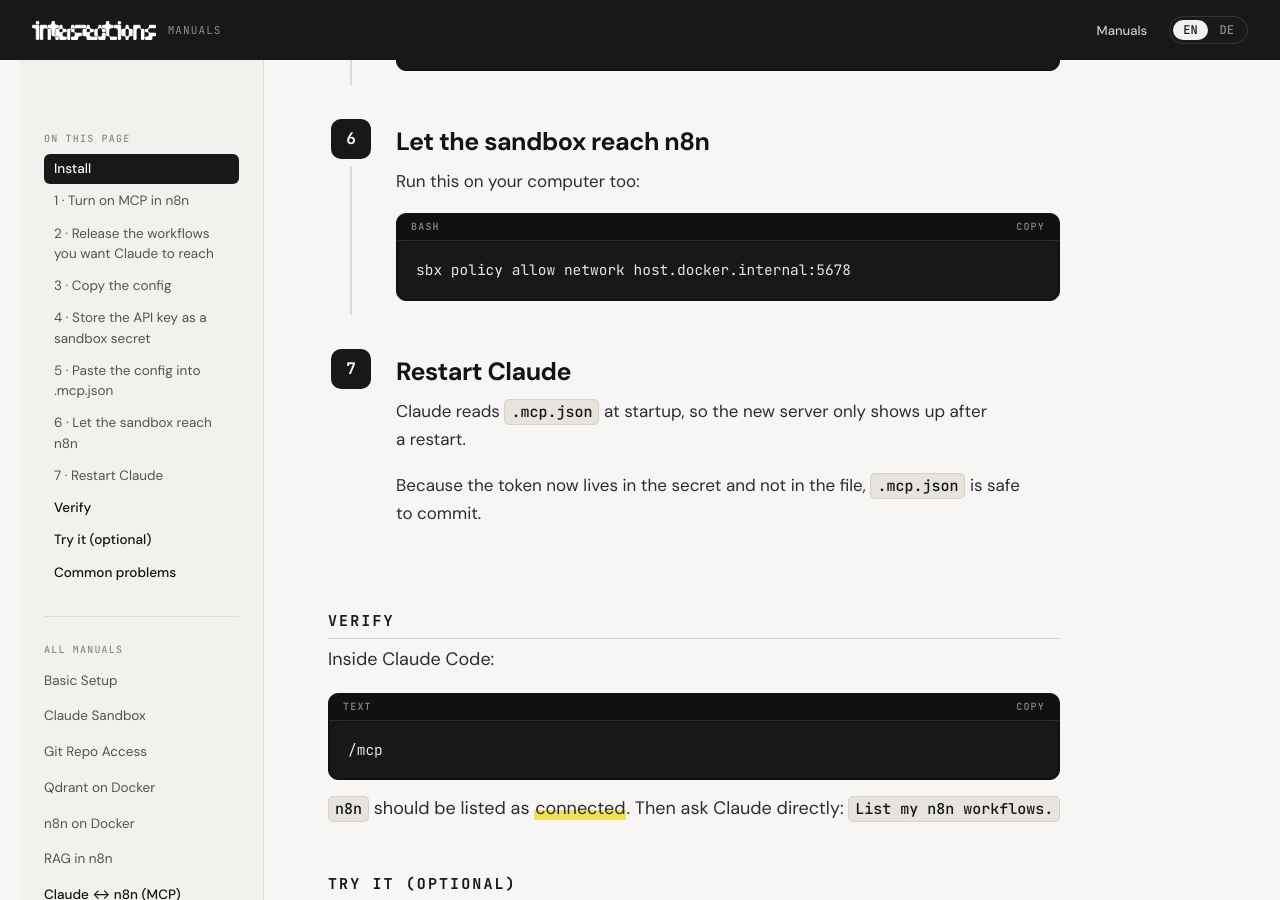
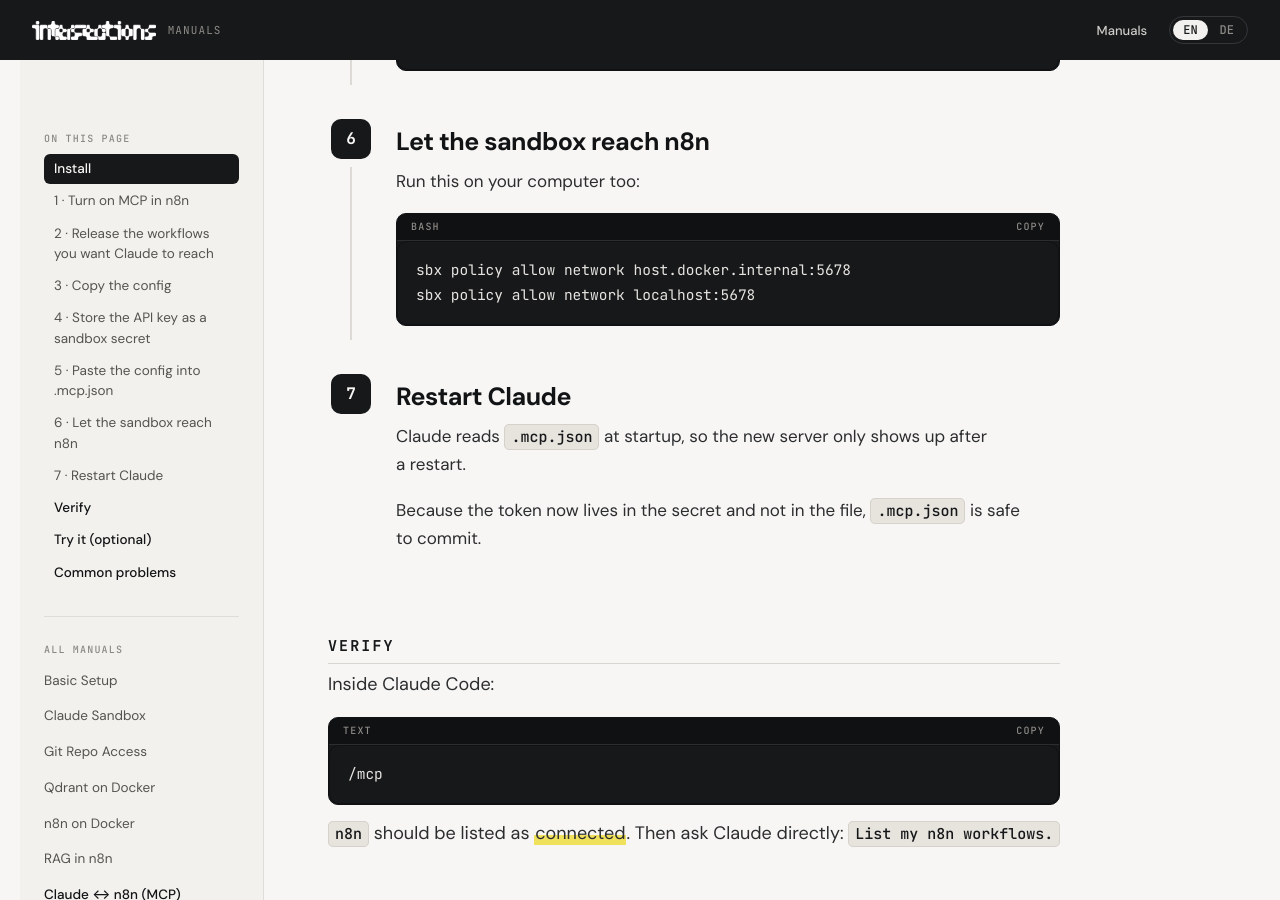
Before and after one commit to intersections-ch/manuals, a Jekyll site: the page built from manuals/claude-mcp-n8n.md, in a window 1280 px wide and 900 px high, scrolled down 1907 px. Built offline with Jekyll 4.4.1, drawn with Linux system fonts in a browser that asks for light colours.

````diff
--- a/manuals/claude-mcp-n8n.md
+++ b/manuals/claude-mcp-n8n.md
@@ -61,6 +61,7 @@ Run this on your computer too:
 
 ```bash
 sbx policy allow network host.docker.internal:5678
+sbx policy allow network localhost:5678
 ```
 
 ### 7. Restart Claude
````
Also changed, not shown: manuals/claude-mcp-n8n.de.md (+1 -0 lines).
